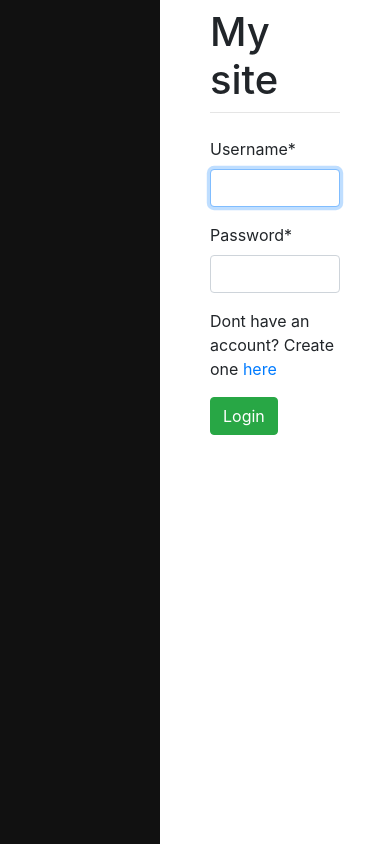
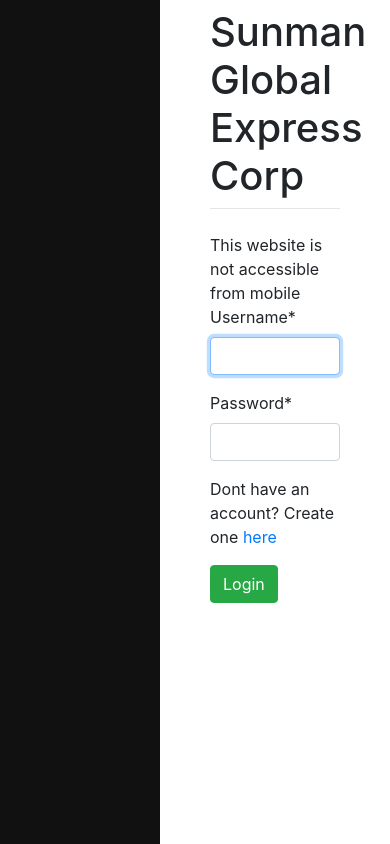
Before and after one commit to shuvomahamud/LeaveManagement, a Django app: page /login/ in a window 390 px wide. Run offline with Django 4.2, Linux system fonts and the light colour scheme; some libraries are stand-ins or nearby versions.

Commit message:
Banned mobile using

```diff
--- a/home/templates/home/base.html
+++ b/home/templates/home/base.html
@@ -45,7 +45,7 @@
         <div id="content", name="content", class="main" >
             <div class="row justify-content-center">
                 <div class="col-8">
-                    <h1 class="mt-2">My site</h1>
+                    <h1 class="mt-2">Sunman Global Express Corp</h1>
                     <hr class="mt-0 mb-4">
                     {% block content %}
                     {% endblock %}
--- a/home/views.py
+++ b/home/views.py
@@ -7,6 +7,7 @@ from .models import TimeTable
 from django.db.models import Q
 from django.contrib.auth.models import User
 from django.contrib.auth.decorators import login_required
+from django_user_agents.utils import get_user_agent
 
 # Create your views here.
 
--- a/register/templates/registration/login.html
+++ b/register/templates/registration/login.html
@@ -1,14 +1,20 @@
 {% extends "home/base.html" %}
+{% load user_agents %}
 
 {% block title %}
 Login Here
 {% endblock %}
 {% load crispy_forms_tags %}
 {% block content %}
+{% if request|is_mobile %}
+    This website is not accessible from mobile
+{% endif %}
+{% if request|is_pc %}
 <form method="post" class="form-group">
     {% csrf_token %}
     {{ form|crispy }}
     <p>Dont have an account? Create one <a href="/register">here</a></p>
     <button type="submit" class="btn btn-success">Login</button>
 </form>
+{% endif %}
 {% endblock %}
```
Also changed, not shown: timeTrack/settings.py (+15 -1 lines).
